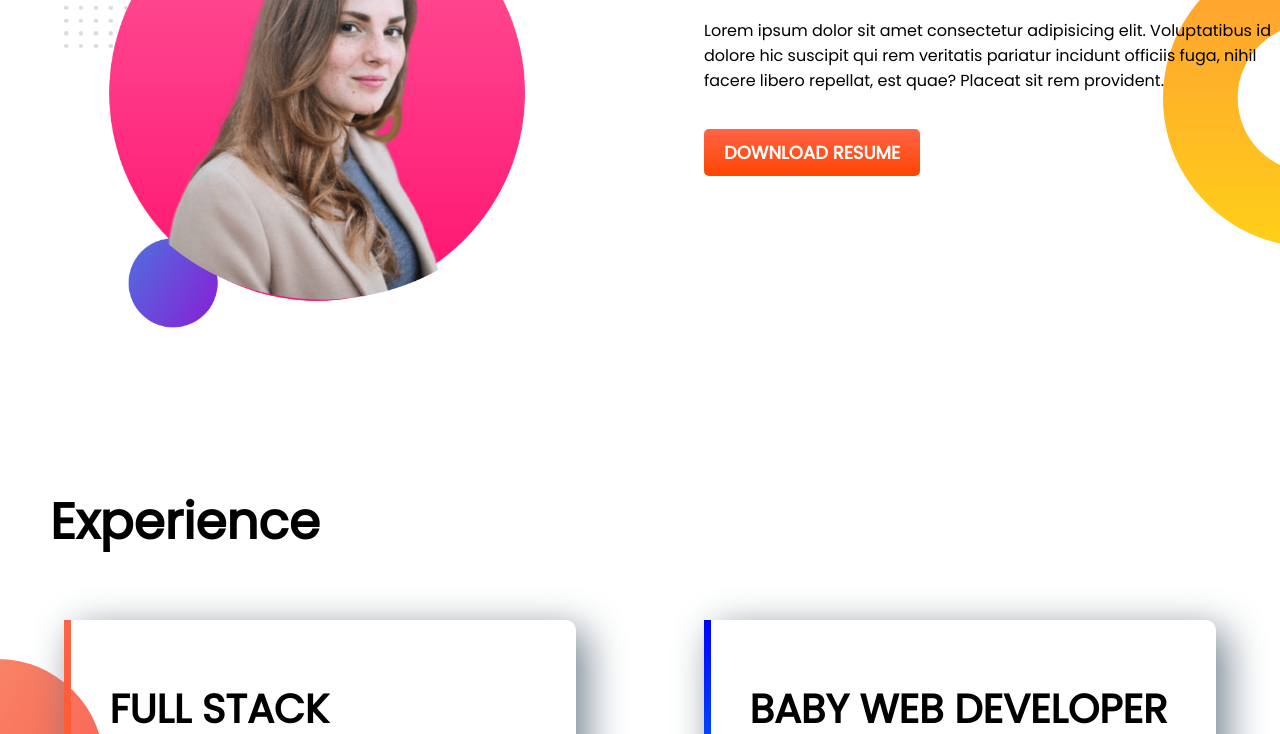
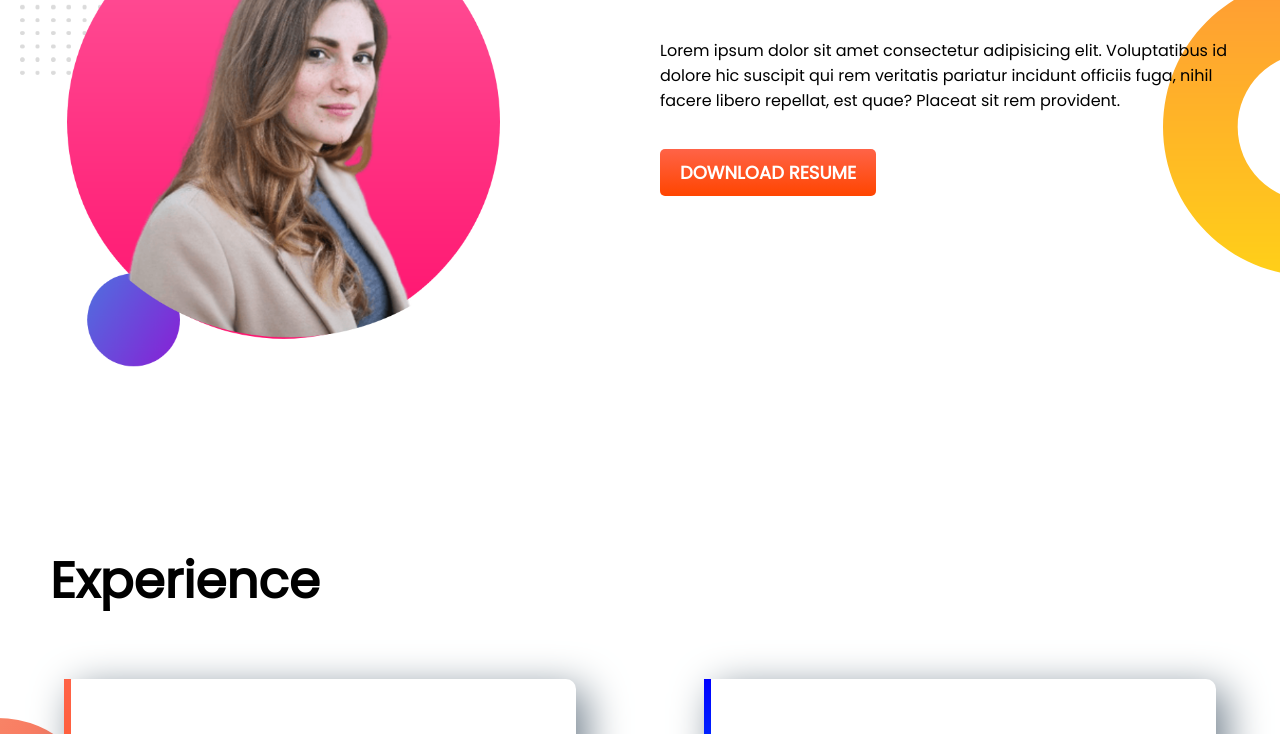
Before and after one commit to ShahidaMahtab/demo_porfolio, a plain HTML site: page index.html in a window 1280 px wide. Shown: the part 779-1513 px from the top of the page. Drawn offline with Linux system fonts and the light colour scheme.

Commit message:
lastly added

```diff
--- a/index.html
+++ b/index.html
@@ -23,10 +23,10 @@
   </div>
  </section>
  <section class="dream-big flex-container">
- <div class="half-width">
+ <div class="half-width dream-item">
   <img src="./images/img2.png" alt="img-2">
  </div>
- <div class="half-width">
+ <div class="half-width dream-item">
   <h1>Dream big</h1>
   <p>Lorem ipsum dolor sit amet consectetur adipisicing elit. Voluptatibus id dolore hic suscipit qui rem veritatis pariatur incidunt officiis fuga, nihil facere libero repellat, est quae? Placeat sit rem provident.</p>
   <a class="link-btn" target="_blank" href="https://www.linkedin.com/in/shahida-mahtab-a994521b2/">download resume</a>
--- a/style.css
+++ b/style.css
@@ -2,15 +2,18 @@ body {
  font-family: 'Poppins', sans-serif;
  margin: 0;
  padding: 0;
+ box-sizing: border-box;
 }
 
 h1 {
  font-size: 50px;
 }
-h2{
+
+h2 {
  text-transform: uppercase;
  font-size: 40px;
 }
+
 .oranged {
  color: #f84200
 }
@@ -31,13 +34,14 @@ h2{
 }
 
 .half-width img {
+ display: inline-block;
  width: 80%;
  margin: 25px 0 0 0;
 }
 
 .link-btn {
  display: inline-block;
- margin:20px 0;
+ margin: 20px 0;
  text-decoration: none;
  text-transform: uppercase;
  font-size: 18px;
@@ -54,31 +58,41 @@ h2{
  background-repeat: no-repeat;
  background-position: right;
 }
-.exp-area{
- background:url(./images/exp-bg.png);
- background-repeat:no-repeat;
+
+.dream-item {
+ padding: 20px;
+}
+
+.exp-area {
+ background: url(./images/exp-bg.png);
+ background-repeat: no-repeat;
  background-position: left;
 }
-.exp-area h1{
- margin:0 0 60px 50px;
+
+.exp-area h1 {
+ margin: 100px 0 60px 50px;
 }
-.exp-item{
+
+.exp-item {
  width: 40%;
- margin:0 5%;
- padding:2% 3%;
+ margin: 0 5%;
+ padding: 2% 3%;
  border-radius: 10px;
- box-shadow:10px 10px 40px #72808d;
+ box-shadow: 10px 10px 40px #72808d;
 }
-#exp-pro{
-border-left:7px solid;
-border-image:linear-gradient(tomato,orangered);
-border-image-slice: 1;
+
+#exp-pro {
+ border-left: 7px solid;
+ border-image: linear-gradient(tomato, orangered);
+ border-image-slice: 1;
 }
-#exp-baby{
-border-left:7px solid;
-border-image:linear-gradient(blue,cyan);
-border-image-slice: 1;
+
+#exp-baby {
+ border-left: 7px solid;
+ border-image: linear-gradient(blue, cyan);
+ border-image-slice: 1;
 }
-footer p{
+
+footer p {
  text-align: center;
 }
```
